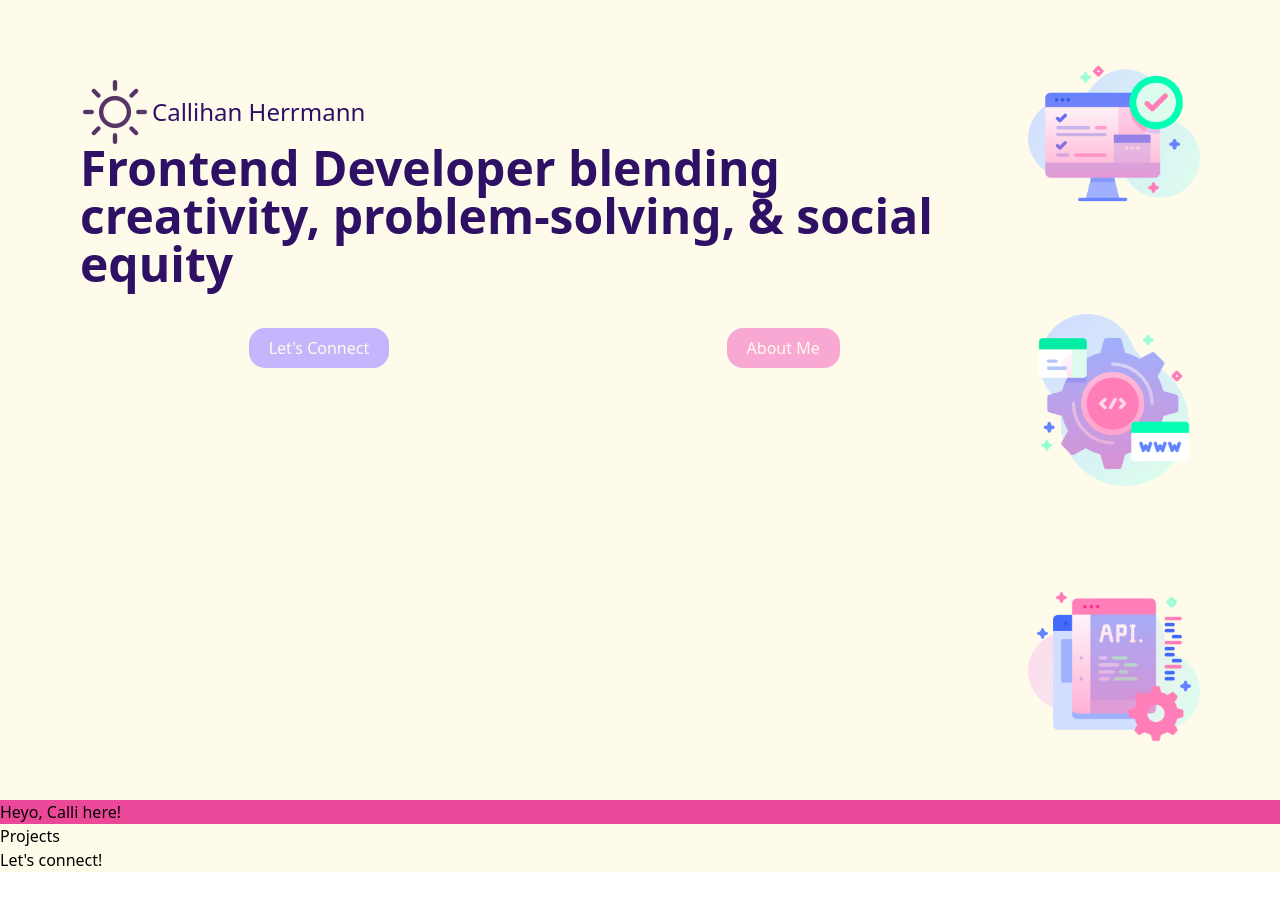
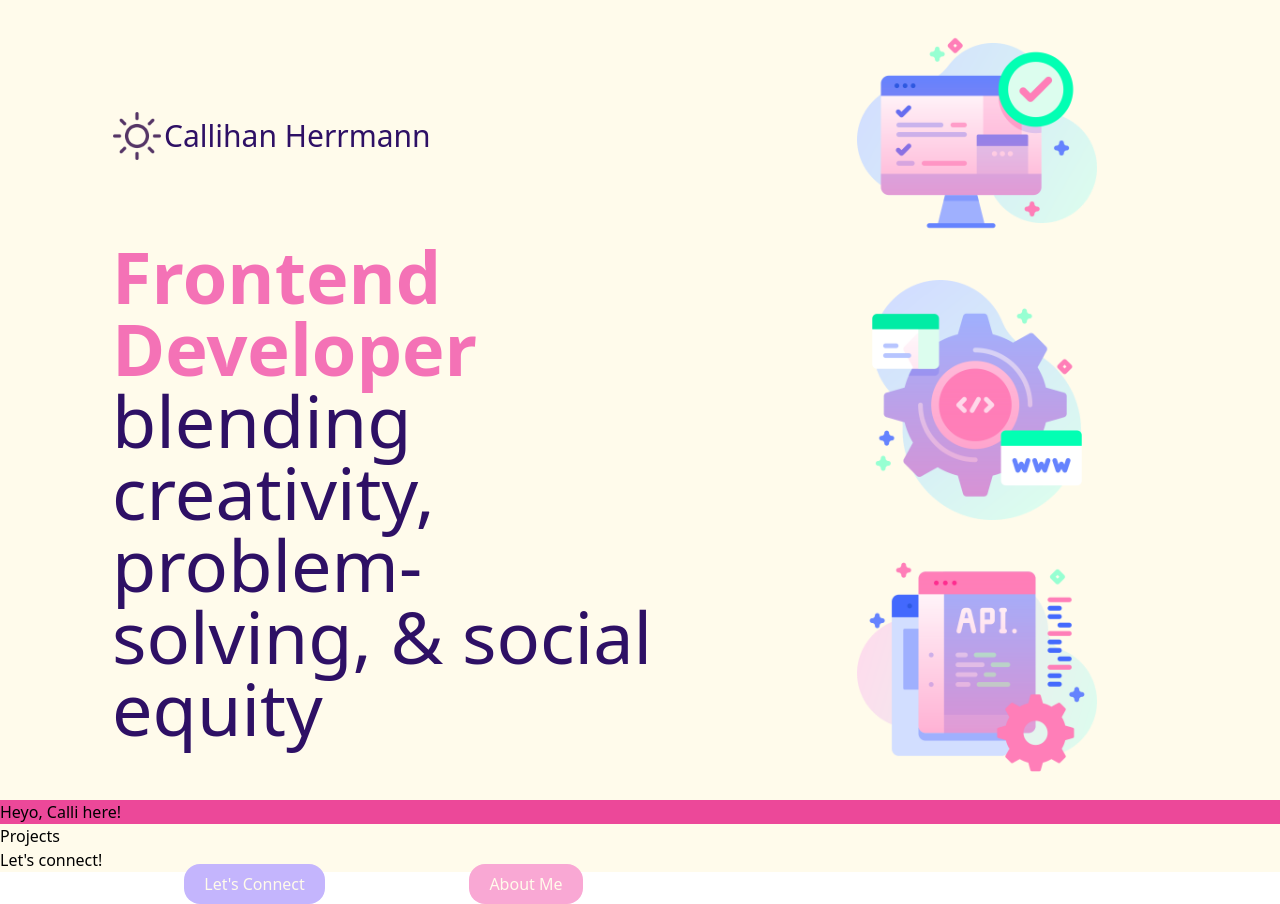
Before and after one commit to CaliHam/portfolio, a React (Vite) app: page / in a window 1280 px wide. Before the commit the page ends 872 px from the top, so only its background shows below. Built offline with nearby package versions, Linux system fonts and the light colour scheme.

Commit message:
Add styling to welcome page

```diff
--- a/src/Welcome.tsx
+++ b/src/Welcome.tsx
@@ -5,24 +5,24 @@ import development from './assets/development.png'
 
 const Welcome = () => {
   return (
-    <div className="bg-amber-50 w-full text-violet-950 flex h-screen">
-      <div className="order-1 p-20 pr-5">
-        <div className='flex justify-around w-72 items-center'>
-          <img src={sun}/>
-          <p className='text-2xl'>Callihan Herrmann</p>
+    <div className="bg-amber-50 text-violet-950 flex h-screen w-screen">
+      <div className="order-1 p-28 pr-5 container mx-auto">
+        <div className='flex justify-around w-80 items-center'>
+          <img className="w-12" src={sun} alt='light mode'/>
+          <p className='text-3xl'>Callihan Herrmann</p>
         </div>
-        <h1 className="text-5xl font-bold">
-          Frontend Developer blending creativity, problem-solving, & social equity
+        <h1 className="text-7xl my-20">
+          <span className='text-pink-400 font-bold'>Frontend Developer</span> blending creativity, problem-solving, & social equity
         </h1>
         <div className='flex items-center justify-around text-amber-50 pt-10'>
           <button className='bg-violet-300 rounded-2xl px-5 py-2'>Let's Connect</button>
           <button className='bg-pink-300 rounded-2xl px-5 py-2'>About Me</button>
         </div>
       </div>
-      <aside className='flex flex-col justify-around order-2 pr-20'>
-        <img className="w-80" src={approved}/>
-        <img className="w-80" src={development}/>
-        <img className="w-80" src={api}/>
+      <aside className='flex flex-col items-center justify-around order-2 container mx-auto'>
+        <img className="w-60" src={approved} alt='computer approved'/>
+        <img className="w-60" src={development} alt='development'/>
+        <img className="w-60" src={api} alt='api'/>
       </aside>
     </div>
   )
```
